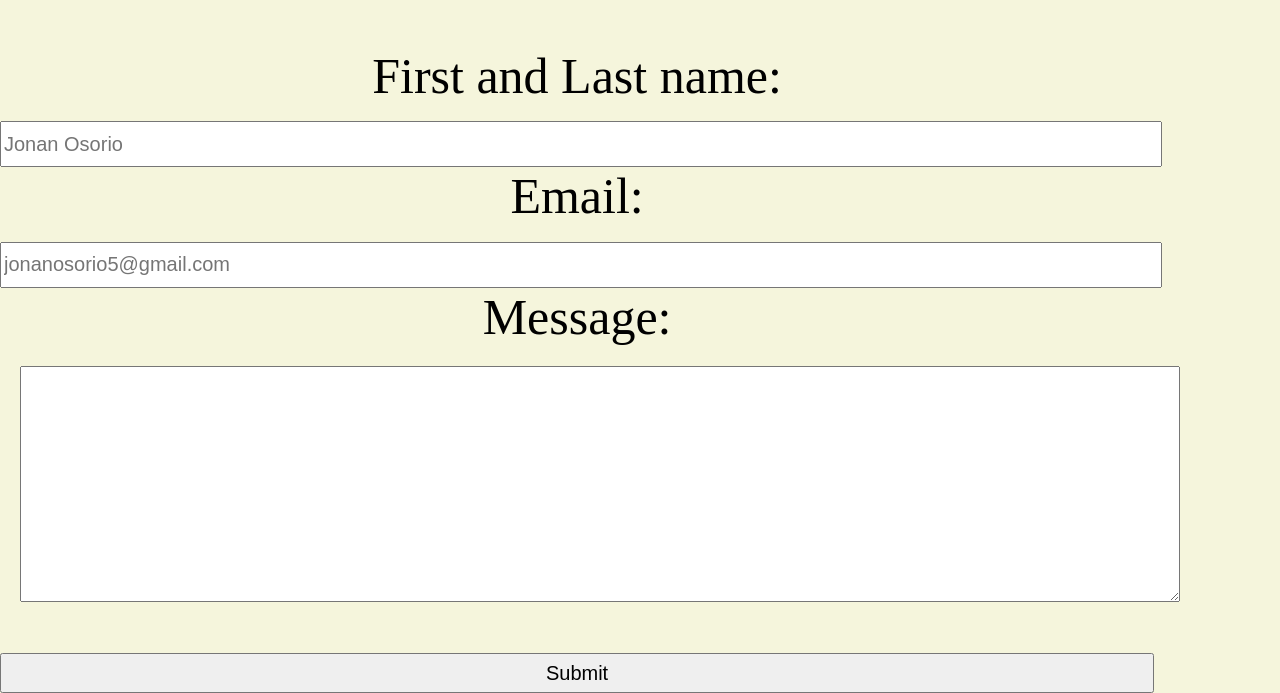
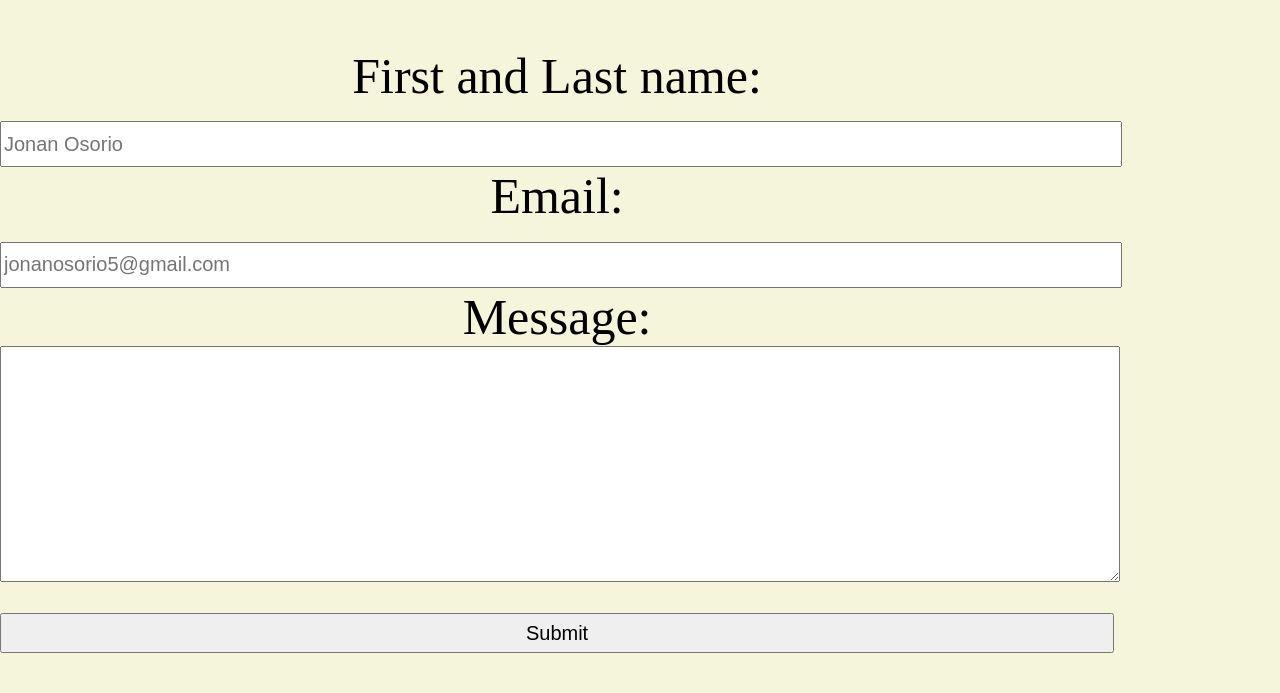
Before and after one commit to jphantommc/personal-portfolio, a plain HTML site: page contact.html in a window 1280 px wide. Shown: the part 590-1283 px from the top of the page. After the commit the page ends 1243 px from the top, so only its background shows below. Drawn offline with Linux system fonts and the light colour scheme.

Commit message:
Uploading to main

```diff
--- a/style.css
+++ b/style.css
@@ -169,8 +169,6 @@ label{
 }
 
 textarea{
-    margin: 20px;
-    text-align: center;
     font-size: 20px;
     width: 100%;
 }
```
